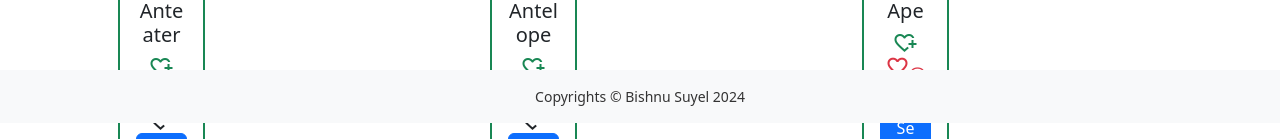
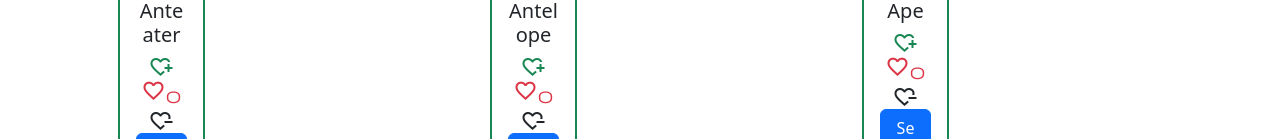
Before and after one commit to bishnu-suyel/animals, a React (Vite) app: page /animals in a window 1280 px wide. Shown: the part 661-800 px from the top of the page. Built offline with nearby package versions, Linux system fonts and the light colour scheme.

Commit message:
Remove bootstrap & add new css styling

```diff
--- a/src/components/Footer.jsx
+++ b/src/components/Footer.jsx
@@ -1,10 +1,9 @@
-import React from 'react';
+import React from "react";
 import "../components/css/footer.css";
-
 
 const Footer = () => {
   return (
-    <footer className="fixed-bottom mt-3 mb-3 d-flex justify-content-center bg-light">
+    <footer className="footer">
       <small>Copyrights &copy; Bishnu Suyel {new Date().getFullYear()}</small>
     </footer>
   );
```
